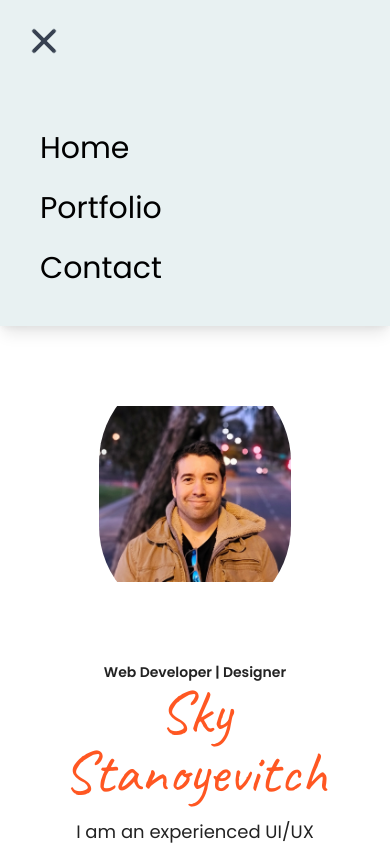
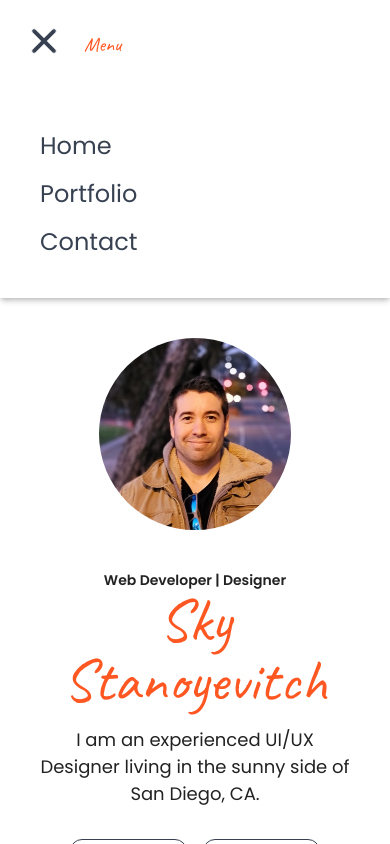
Before and after one commit to skystanoyevitch/sky-portfolio, a React (Create React App) app: page / in a window 390 px wide. Both pictures are taken after a click on the button 44 px from the left and 42 px from the top of the page. Shown: the top 844 px of the page. Built offline with nearby package versions, Linux system fonts and the light colour scheme.

Commit message:
updates to UI colors

```diff
--- a/src/Layout/Navigation/Footer.js
+++ b/src/Layout/Navigation/Footer.js
@@ -9,7 +9,7 @@ const Footer = () => {
 	return (
 		<>
 			<footer
-				className="bg-primaryNav p-4 md:p-6 lg:p-8"
+				className="p-4 md:p-6 lg:p-8"
 			>
 				<div className="flex flex-col p-4 w-full h-full justify-center">
 					{/* <div className="flex space-x-4 lg:space-x-9 items-center justify-center">
--- a/src/Layout/Navigation/Nav.jsx
+++ b/src/Layout/Navigation/Nav.jsx
@@ -51,13 +51,13 @@ export const Nav = ({ navLinks }) => {
 
 	return (
 		// Desktop Navigation Top Menu
-		<div className={"bg-primaryNav md:flex md:flex-col"}>
+		<div className={"shadow-md md:flex md:flex-col"}>
 			<nav className="container mx-auto hidden md:visible md:flex md:justify-center flex-1">
 				{navLinks.map((link) => (
-					<ul className="md:p-10 md:space-x-16 lg:space-x-24 flex p-x font-poppins lg:text-xl xl:text-2xl text-black place-items-center">
+					<ul className="md:p-10 md:space-x-16 lg:space-x-24 flex text-gray-700 place-items-center">
 						<li>
 							<Link key={link.id} to={link.to}>
-								<button className=" hover:text-mainOrange">
+								<button className=" hover:text-mainOrange font-poppins lg:text-xl">
 									{link.name}
 								</button>
 							</Link>
@@ -69,10 +69,10 @@ export const Nav = ({ navLinks }) => {
 			{/* Moible Navigation Hamburger Menu */}
 			<div
 				className={`${
-					navFixed ? "fixed" : "sticky"
-				} md:hidden container mx-auto flex flex-col items-start shadow-lg bg-body z-40`}
+					navFixed ? "fixed" : ""
+				} md:hidden container mx-auto flex flex-col items-start shadow-md bg-white z-40`}
 			>
-				<div className="px-5 py-5 rounded-lg">
+				<div className="px-5 py-5 rounded-lg flex justify-between">
 					<div className=" p-2 rounded-lg">
 						<motion.button
 							initial={false}
@@ -97,6 +97,9 @@ export const Nav = ({ navLinks }) => {
 							></motion.div>
 						</motion.button>
 					</div>
+					<h3 className=" text-center ml-4 flex items-center font-caveat text-mainOrange text-xl">
+						Menu
+					</h3>
 				</div>
 
 				<motion.nav
@@ -104,7 +107,7 @@ export const Nav = ({ navLinks }) => {
 					animate={open ? "open" : "closed"}
 					variants={menuVar}
 				>
-					<ul className="font-poppins text-3xl space-y-6 p-10">
+					<ul className="font-poppins text-2xl space-y-4 p-10 text-gray-700">
 						{navLinks.map((link) => (
 							<motion.li onClick={setOpen} open={open}>
 								<Link key={link.id} to={link.to}>
--- a/src/Pages/Home/Components/Hero.js
+++ b/src/Pages/Home/Components/Hero.js
@@ -13,7 +13,7 @@ function Hero() {
 	return (
 		<div className="xl:h-4/6 p-10 xl:p-0 md:mt-24">
 			<div className="container mx-auto">
-				<div className="right-2 bottom-2 rounded-full xl:mt-32 mx-auto w-48 h-64 md:w-48 md:h-56 lg:w-80 lg:h-80 bg-profileImage bg-contain md:bg-cover bg-center bg-no-repeat"></div>
+				<div className="right-2 bottom-2 rounded-full xl:mt-32 mx-auto w-48 h-48 md:w-48 md:h-56 lg:w-80 lg:h-80 bg-profileImage bg-cover bg-center bg-no-repeat"></div>
 				<div className="text-center mt-10 lg:flex lg:flex-col lg:items-center">
 					<p className="font-poppins text-sm font-semibold text-primary">
 						Web Developer | Designer
```
